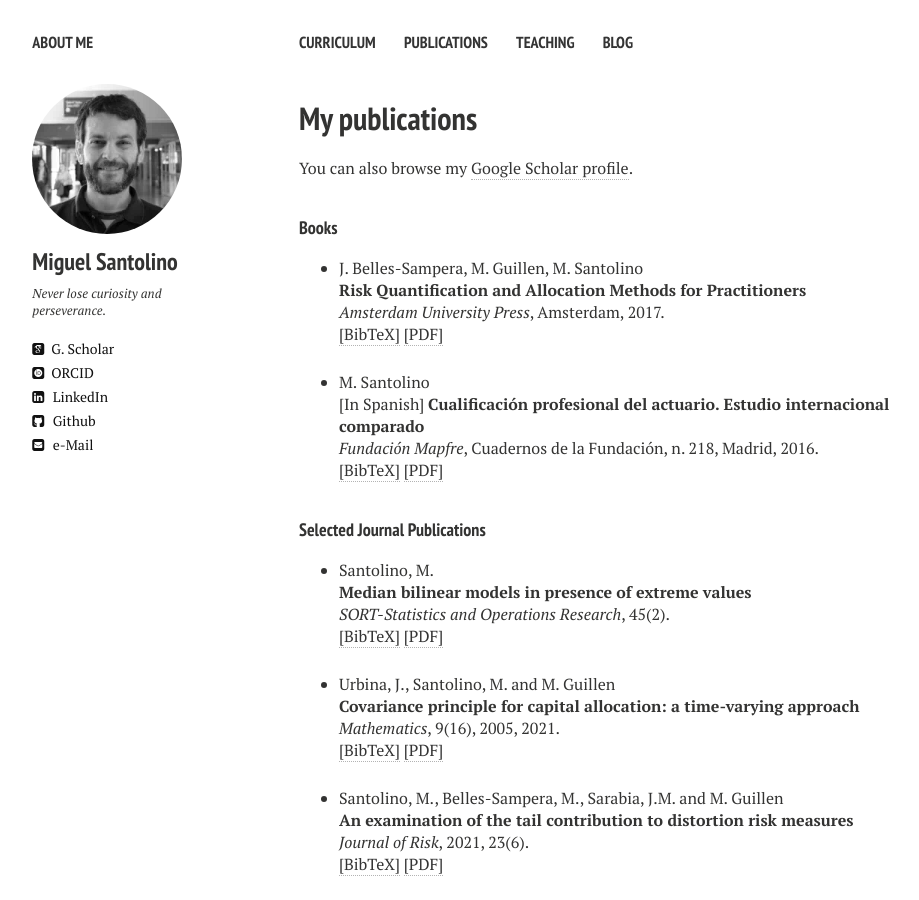
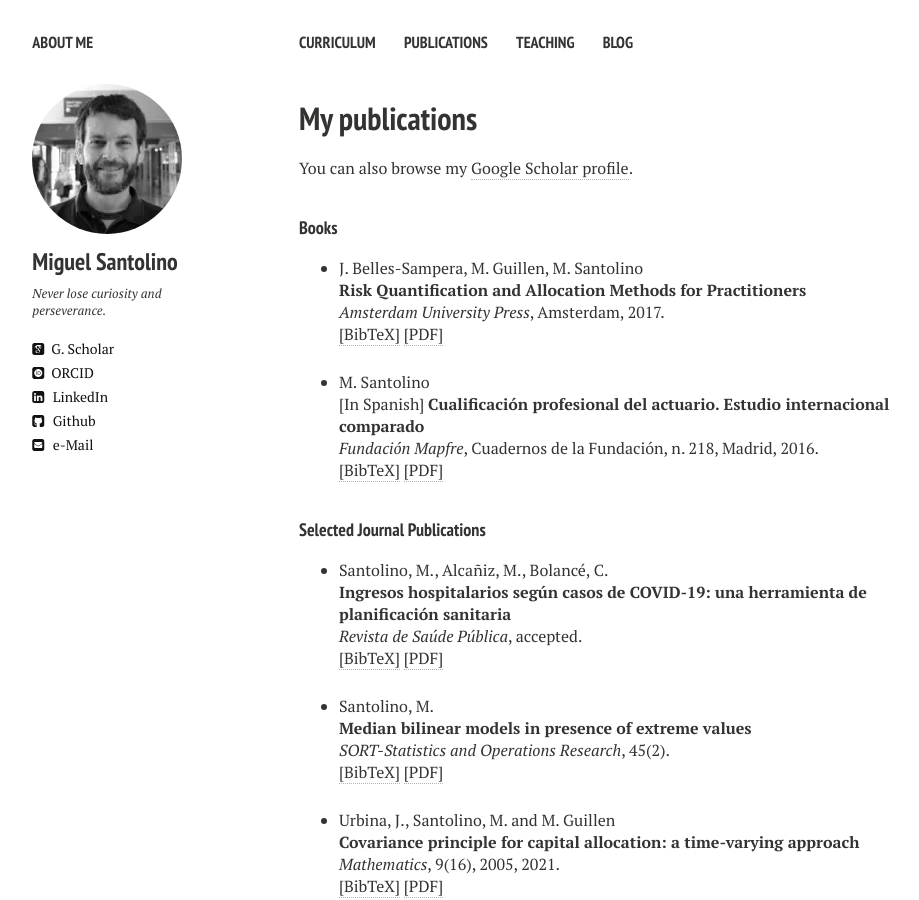
Before and after one commit to msantolino/msantolino.github.io, a Jekyll site: the page built from publications.md, in a window 1280 px wide and 900 px high. Shown: the whole window, without its empty margins (21-940 px from the left). Built offline with Jekyll 4.4.1, drawn with Linux system fonts in a browser that asks for light colours; nearby versions of some CDN libraries.

Commit message:
Update publications.html

```diff
--- a/_layouts/publications.html
+++ b/_layouts/publications.html
@@ -139,6 +139,30 @@ address   = {Madrid}
 <h4 style="margin-bottom:0px;padding-top:10px;">Selected Journal Publications</h4>
 <!-- Generated from JabRef by PubList by Truong Nghiem at 11:44 on 2015.09.10. -->
 <ul class="biblist">
+
+<!-- Item: santolino2022 -->
+<li ><p>
+  Santolino, M., Alcañiz, M., Bolancé, C.
+<br><b>Ingresos hospitalarios según casos de COVID-19: una herramienta de planificación sanitaria</b><br>
+<i>Revista de Saúde Pública</i>, accepted.
+<br />
+<a href="javascript:toggleBibtex('santolino2022')">[BibTeX]</a>
+<a href="http://www.rsp.fsp.usp.br" target="_blank">[PDF]</a>
+</p>
+<div id="bib_santolino2022" class="bibtex noshow">
+<pre>
+@article{santolino2022,
+  author = {Santolino, M., Alcañiz, M., Bolancé, C.},
+  title = {Ingresos hospitalarios según casos de COVID-19: una herramienta de planificación sanitaria},
+  year = {2022},
+  number = {},
+  volume = {},
+  pages={},
+  journal = {Revista de Saúde Pública}
+}
+</pre>
+</div>
+</li>
 
 <!-- Item: santolino2021s -->
 <li ><p>
```
